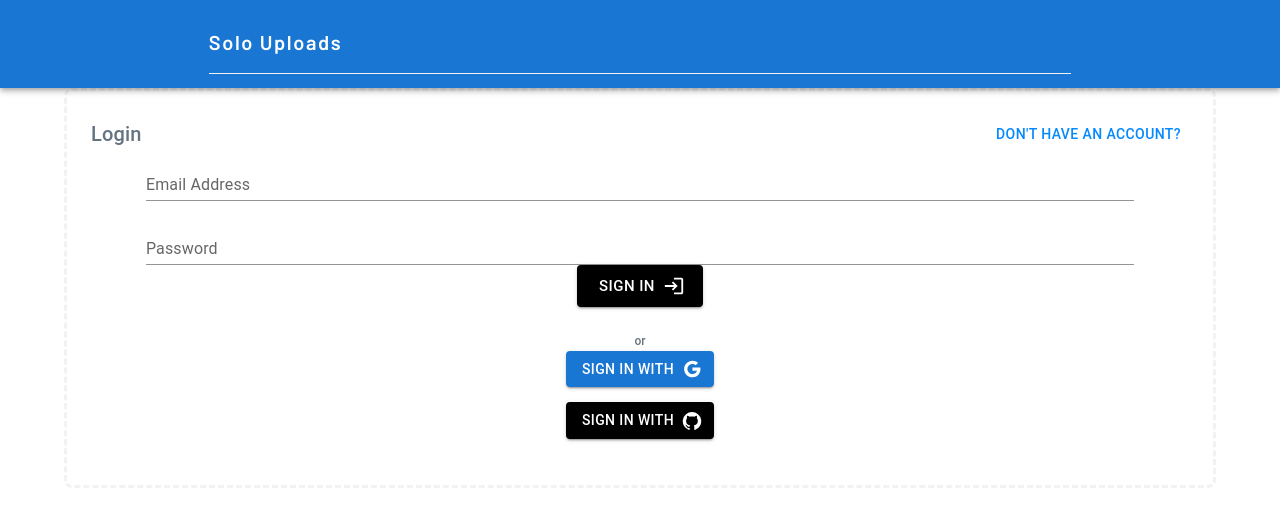
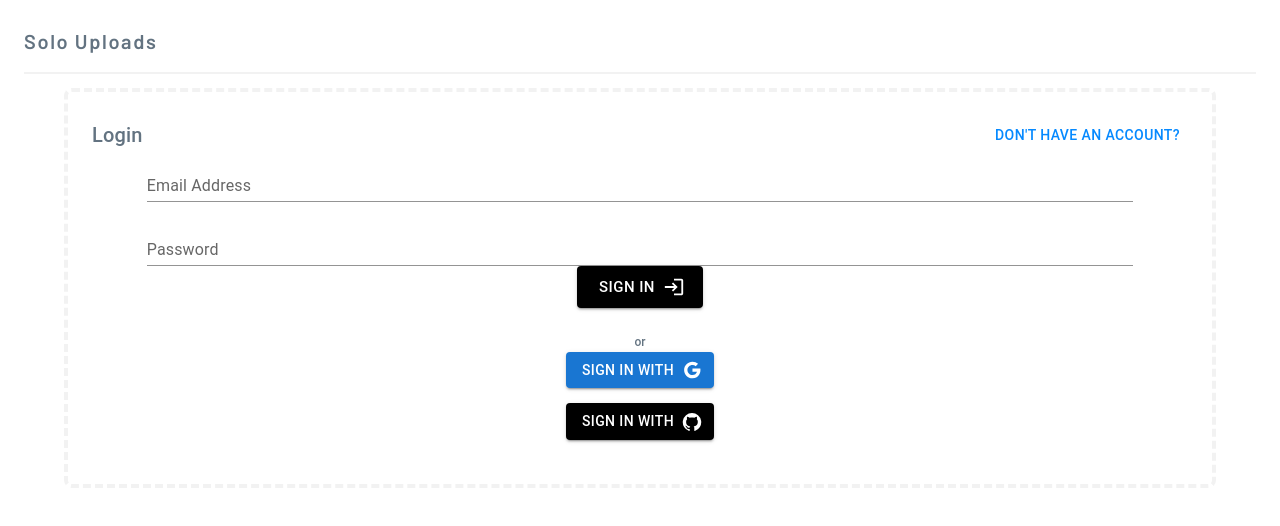
Before and after one commit to solo21-12/file-uploader-mui, a Next.js app: page /auth in a window 1280 px wide. Shown: the top 526 px of the page. Built offline with nearby package versions, Linux system fonts and the light colour scheme; a web font is replaced by a local one.

Commit message:
auth ui update

```diff
--- a/component/navbar.tsx
+++ b/component/navbar.tsx
@@ -38,13 +38,30 @@ function ResponsiveAppBar() {
       setShow(true);
     }
     setIsVisible(true);
-  }, []);
+  }, [usePathname()]);
 
   return (
-    <AppBar position="sticky" className="appBar">
+    <AppBar
+      position="sticky"
+      sx={{
+        bgcolor: "transparent",
+        color: "#637381",
+        boxShadow: "none",
+        height: "88px",
+        minHeight: "64px",
+      }}
+    >
       <Container maxWidth="xl">
         <Fade in={isVisible} timeout={2000}>
-          <Toolbar disableGutters className="toolBar">
+          <Toolbar
+            disableGutters
+            sx={{
+              display: "flex",
+              justifyContent: "space-between",
+              margin: "10px auto",
+              borderBottom: "2px solid #f2f2f2",
+            }}
+          >
             <Typography
               variant="h6"
               noWrap
--- a/style/appBar.css
+++ b/style/appBar.css
@@ -1,11 +1,3 @@
-.appBar {
-  background-color: transparent;
-  color: #637381;
-
-  box-shadow: none;
-  height: 88px;
-  min-height: 64px;
-}
 
 .toolBar {
   display: flex;
--- a/style/auth.css
+++ b/style/auth.css
@@ -16,7 +16,7 @@ body {
   display: flex;
   flex-direction: column;
   justify-content: space-between;
-  border: 3px dashed #f2f2f2;
+  border: 4px dashed #f2f2f2;
   border-radius: 8px;
 }
 
```
